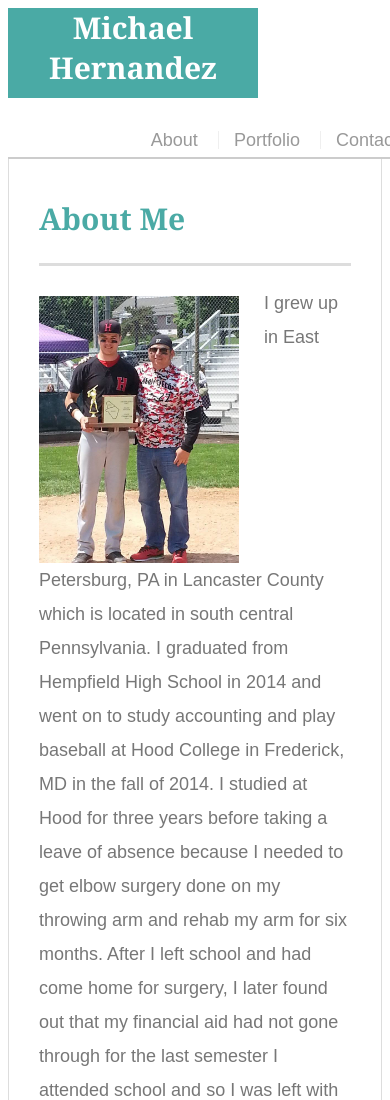
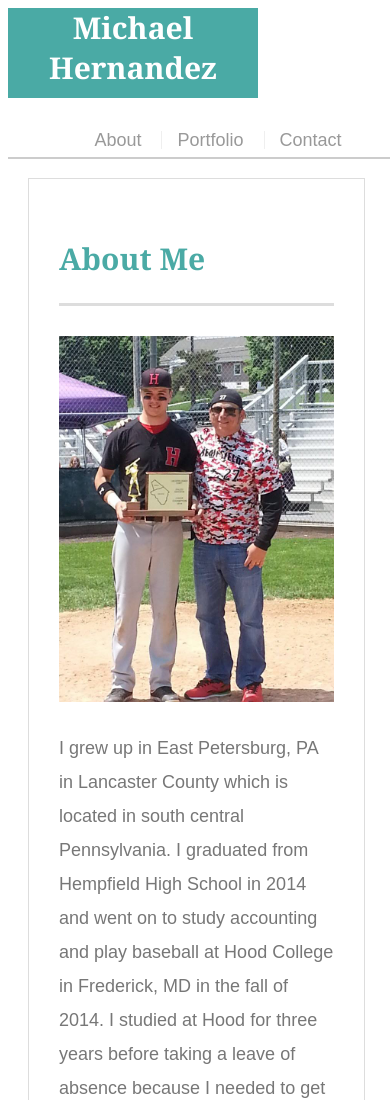
Before and after one commit to michaelhernandez27/Responsive-Portfolio, a plain HTML site: page index.html in a window 390 px wide. Shown: the top 1100 px of the page. Drawn offline with Linux system fonts and the light colour scheme.

Commit message:
edited css again to try and get correct screen sizing

```diff
--- a/assets/css/style.css
+++ b/assets/css/style.css
@@ -205,23 +205,79 @@ body {
     border: 0 none;
   }
 
-  @media only screen and (max-width: 980px) {
-    .mainBody
-    header {
-      width: 100%;
+  @media screen and (max-width: 980px) {
+    .main-section {
+      width: 60%;
+      float: left;
+      margin-top: 40px;
+      margin-left: 40px;
+      position: relative;
     }
-  }
 
-  @media only screen and (max-width: 768px) {
-    .mainBody,
-    header {
-      width: 100%;
+    @media screen and (max-width: 768px) {
+      .nav {
+        width: 100%;
+        text-align: center;
+        display: inline-block;
+        position: relative;
+        float: none;
+        z-index: 999;
+      }
+
+      #masthead {
+        width: 100%;
+        margin-right: 100px;
+        text-align: center;
+        z-index: 999;
+      }
+
+      .main-section {
+        margin-top: 40px;
+        width: 90%;
+        position: relative;
+        float: none;
+        margin-left: 40px;
+      }
     }
-  }
 
-  @media only screen and (max-width: 640px) {
-    .mainBody,
-    header {
-      width: 100%;
+    @media screen and (max-width: 640px) {
+      .name {
+        width: 100%;
+        z-index: 999;
+      }
+
+      #masthead {
+        float: right;
+        margin-right: auto;
+        margin-left: auto;
+        width: 100%;
+        z-index: 999;
+      }
+
+      nav {
+        width: 100%;
+        float: right;
+        text-align: center;
+        z-index: 999;
+      }
+
+      .main-section {
+        margin-top: 40px;
+        width: 90%;
+        position: relative;
+        float: none;
+        margin-left: 20px;
+        margin-right: 50px;
+      }
+
+      .auth-image {
+        float: none;
+        width: 100%;
+        margin-left: auto;
+        margin-right: auto;
+        position: relative;
+        height: 50%;
+      }
+
+
     }
-  }
```
